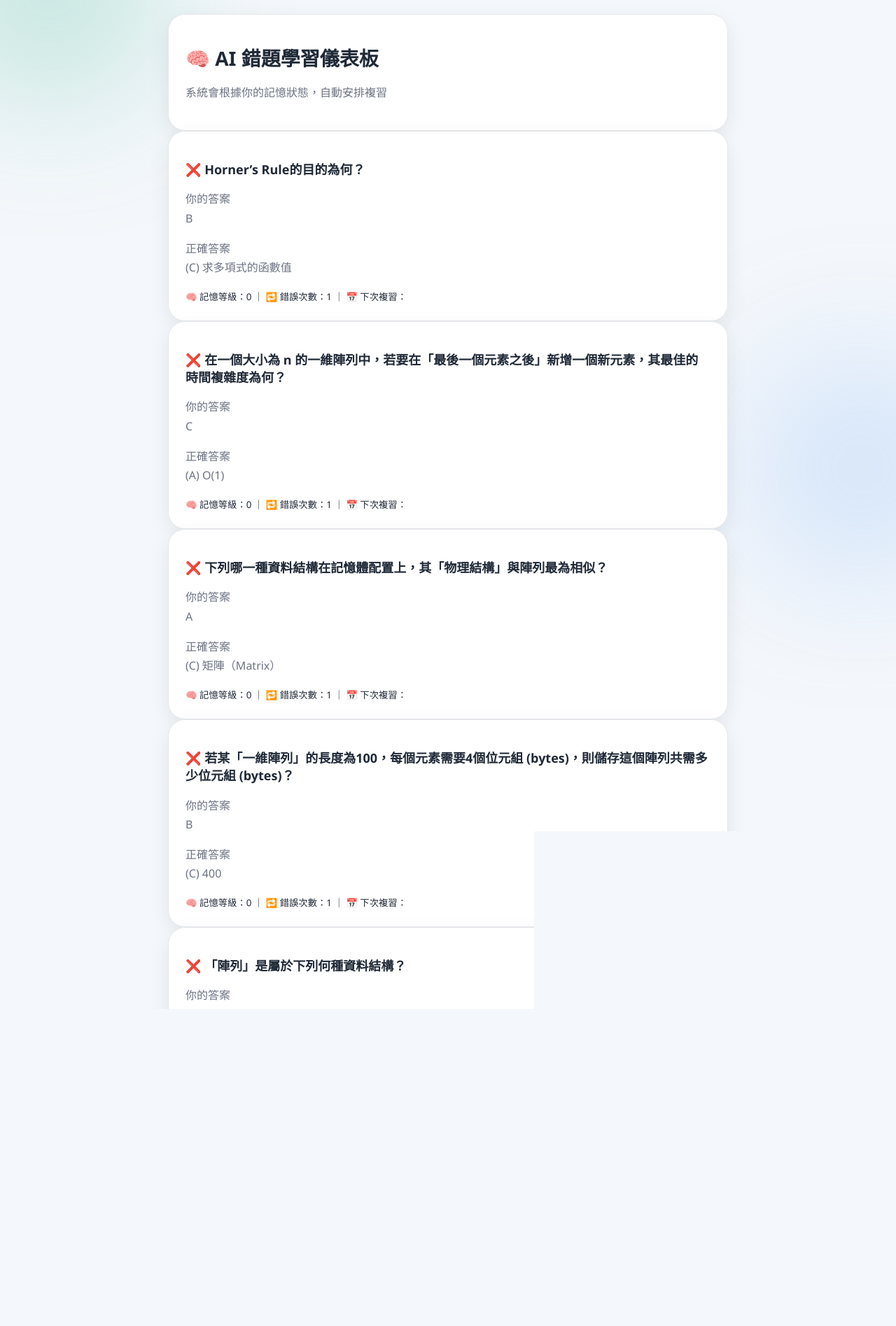
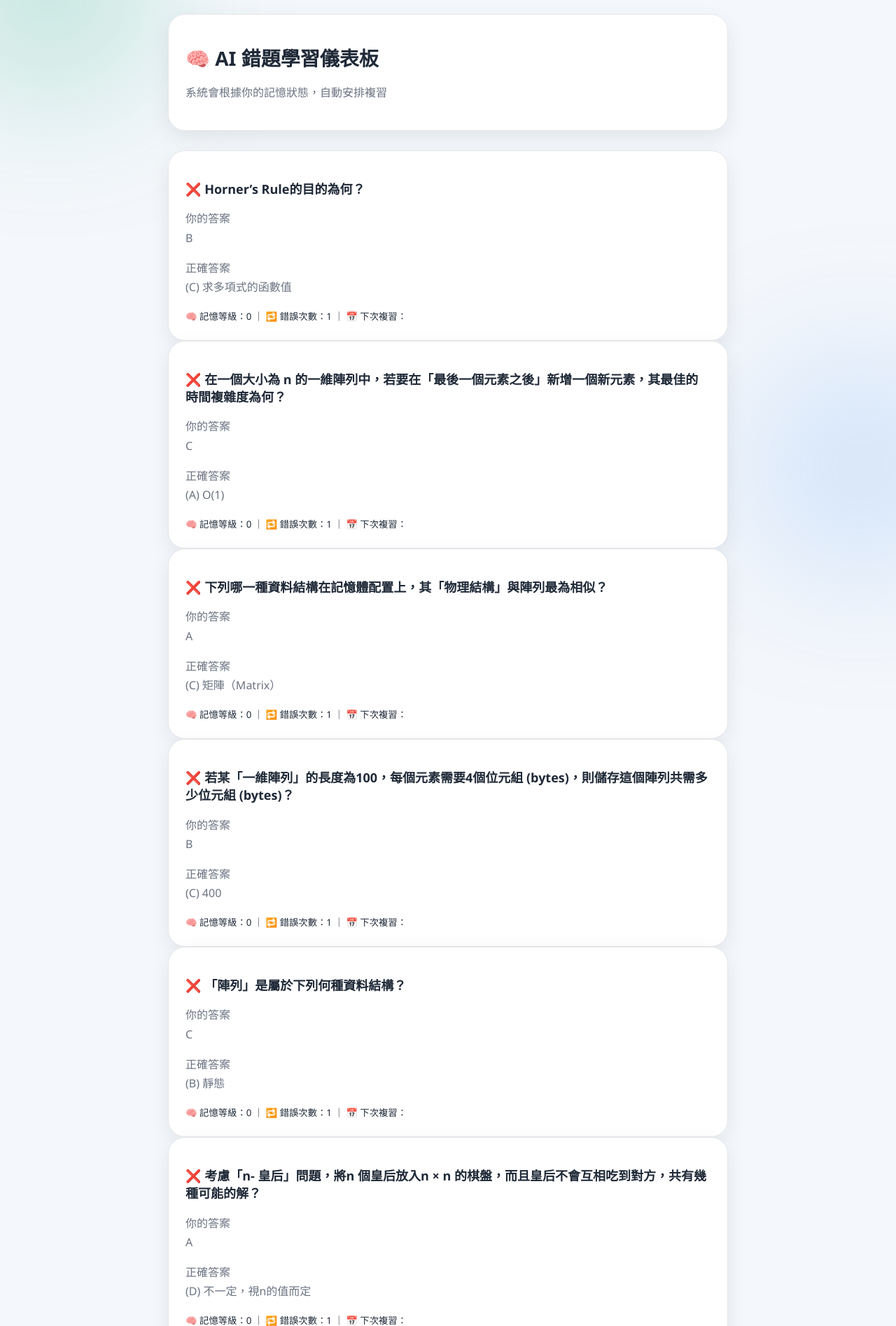
Before and after one commit to CBF113045/django-ds-quiz, a Django app: page /wrong-questions/ in a window 1280 px wide. Shown: the part 83-1978 px from the top of the page at 70% size. Run offline with Django 5.2, Linux system fonts and the light colour scheme; a user stored in the database is signed in; data comes from the database, SQL or seed files in the repository.

Commit message:
Update wrong_questions.html

```diff
--- a/quiz/templates/quiz/wrong_questions.html
+++ b/quiz/templates/quiz/wrong_questions.html
@@ -4,14 +4,16 @@
 
 {% block content %}
 
-<div class="card">
-    <h1>🧠 AI 錯題學習儀表板</h1>
-    <p>系統會根據你的記憶狀態，自動安排複習</p>
+<div class="page-section">
+    <div class="card">
+        <h1>🧠 AI 錯題學習儀表板</h1>
+        <p>系統會根據你的記憶狀態，自動安排複習</p>
+    </div>
 </div>
 
 {% if user_wrong %}
 
-<div class="grid">
+<div class="dashboard-list">
 
     {% for item in user_wrong %}
 
```
